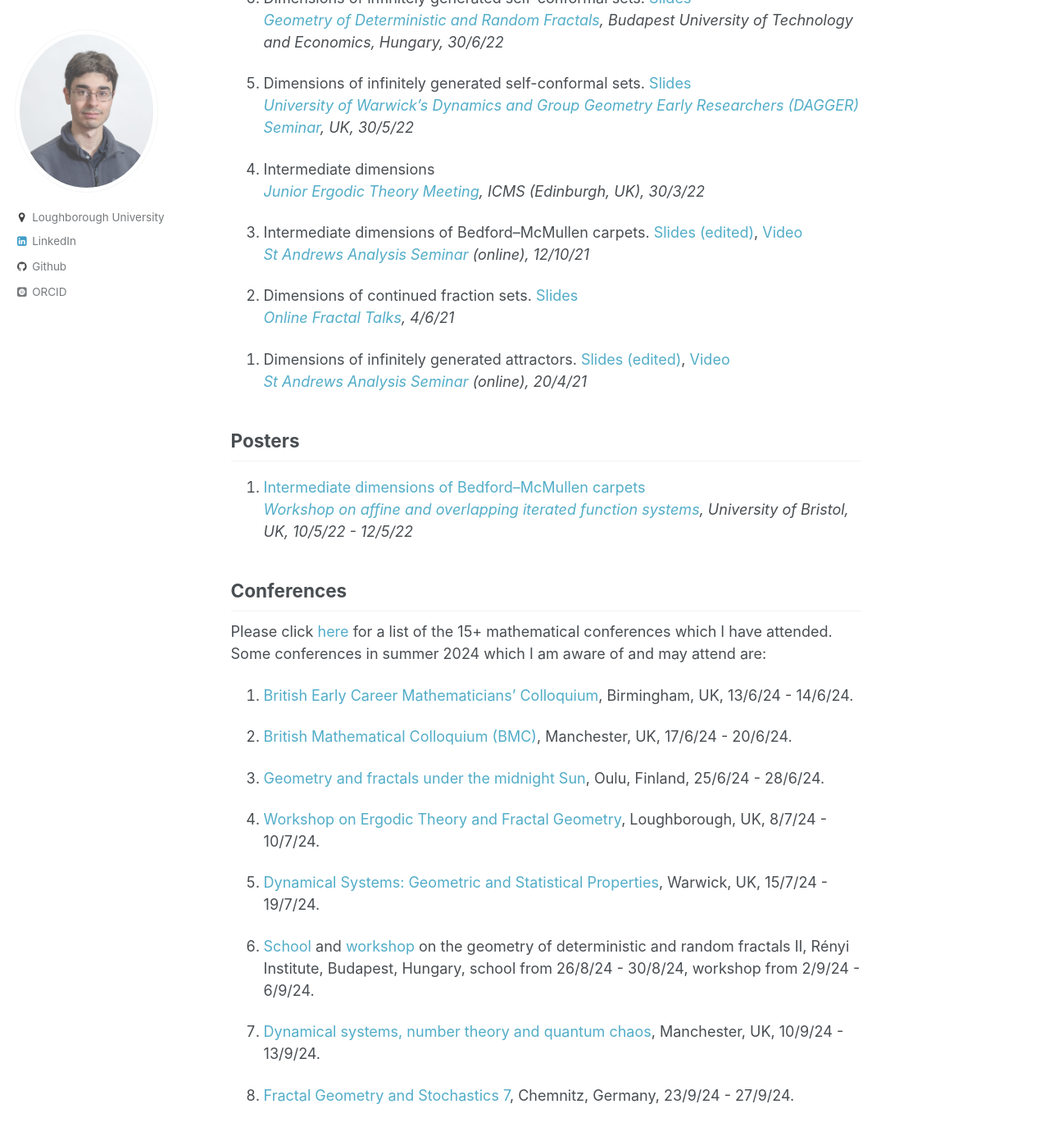
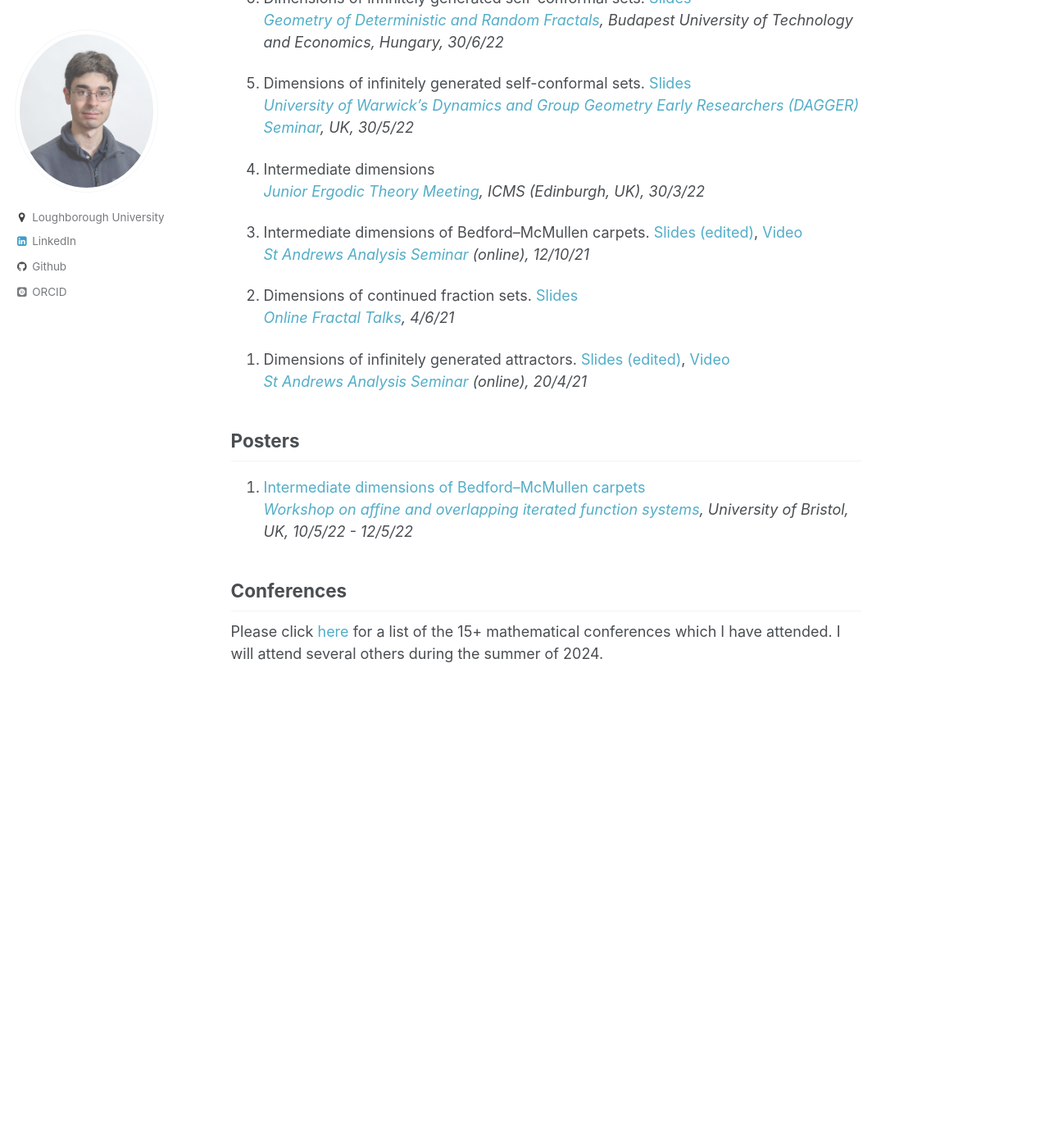
Before and after one commit to amlan-banaji/amlan-banaji.github.io, a Jekyll site: the page built from _pages/talks.md, in a window 1280 px wide and 1400 px high, scrolled down 1773 px. Shown: the top 1386 px of the window at 82% size. Built offline with Jekyll 4.4.1, drawn with Linux system fonts in a browser that asks for light colours; some web fonts are replaced; after the commit the page ends 2635 px from its top, so only the background shows below that.

Commit message:
small edits

```diff
--- a/_pages/talks.md
+++ b/_pages/talks.md
@@ -85,23 +85,6 @@ Please click [here](https://amlan-banaji.github.io/files/BanajiTalks.pdf) for a
 
 ## Conferences
 
-Please click [here](https://amlan-banaji.github.io/files/BanajiConferences.pdf) for a list of the 15+ mathematical conferences which I have attended.
-Some conferences in summer 2024 which I am aware of and may attend are:
-
-1. [British Early Career Mathematicians' Colloquium](https://web.mat.bham.ac.uk/BYMC/), Birmingham, UK, 13/6/24 - 14/6/24.
-
-2. [British Mathematical Colloquium (BMC)](https://sites.google.com/view/bmc2024), Manchester, UK, 17/6/24 - 20/6/24.
-
-3. [Geometry and fractals under the midnight Sun](https://midnightsun2024.gitlab.io/), Oulu, Finland, 25/6/24 - 28/6/24.
-
-4. [Workshop on Ergodic Theory and Fractal Geometry](https://sites.google.com/view/workshoponfractalgeometryandet/home), Loughborough, UK, 8/7/24 - 10/7/24.
-
-5. [Dynamical Systems: Geometric and Statistical Properties](https://warwick.ac.uk/fac/sci/maths/research/events/2023-2024/dynamicalsystems/), Warwick, UK, 15/7/24 - 19/7/24.
-
-6. [School](https://erdoscenter.renyi.hu/events/school-dimension-theory-fractals-0) and [workshop](https://erdoscenter.renyi.hu/events/workshop-geometry-deterministic-and-random-fractals-ii) on the geometry of deterministic and random fractals II, Rényi Institute, Budapest, Hungary, school from 26/8/24 - 30/8/24, workshop from 2/9/24 - 6/9/24.
-
-7. [Dynamical systems, number theory and quantum chaos](https://www.mv.helsinki.fi/home/sahlsten/manchester2024/index.html), Manchester, UK, 10/9/24 - 13/9/24.
-
-8. [Fractal Geometry and Stochastics 7](https://www.tu-chemnitz.de/mathematik/stochastik/fgs7/index.html#intro), Chemnitz, Germany, 23/9/24 - 27/9/24.
+Please click [here](https://amlan-banaji.github.io/files/BanajiConferences.pdf) for a list of the 15+ mathematical conferences which I have attended. I will attend several others during the summer of 2024.
 
 {% include base_path %}
```
Also changed, not shown: _pages/about.md (+1 -1 lines), 1 other file.
